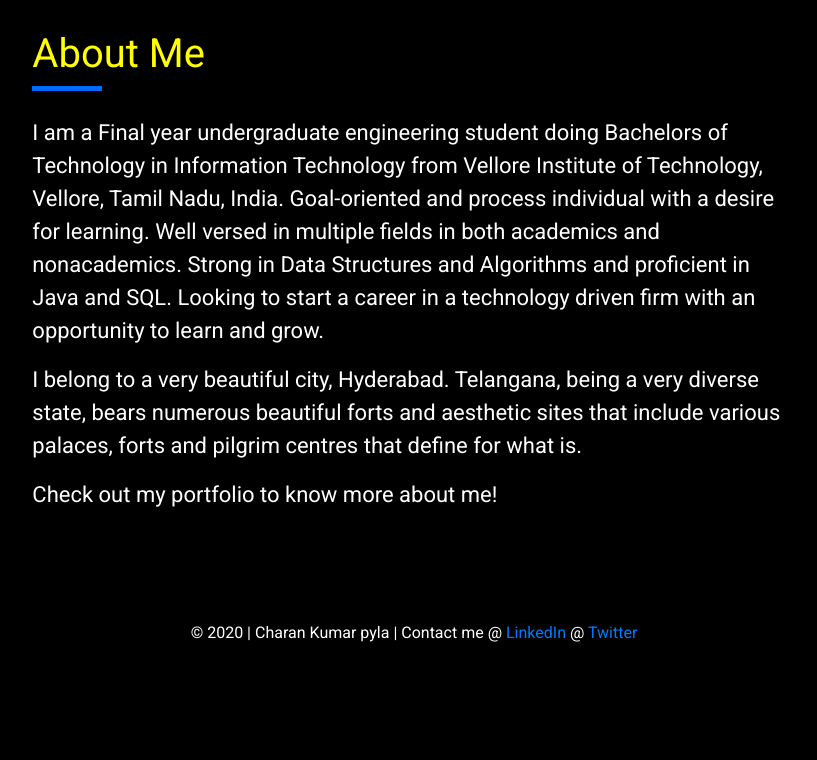
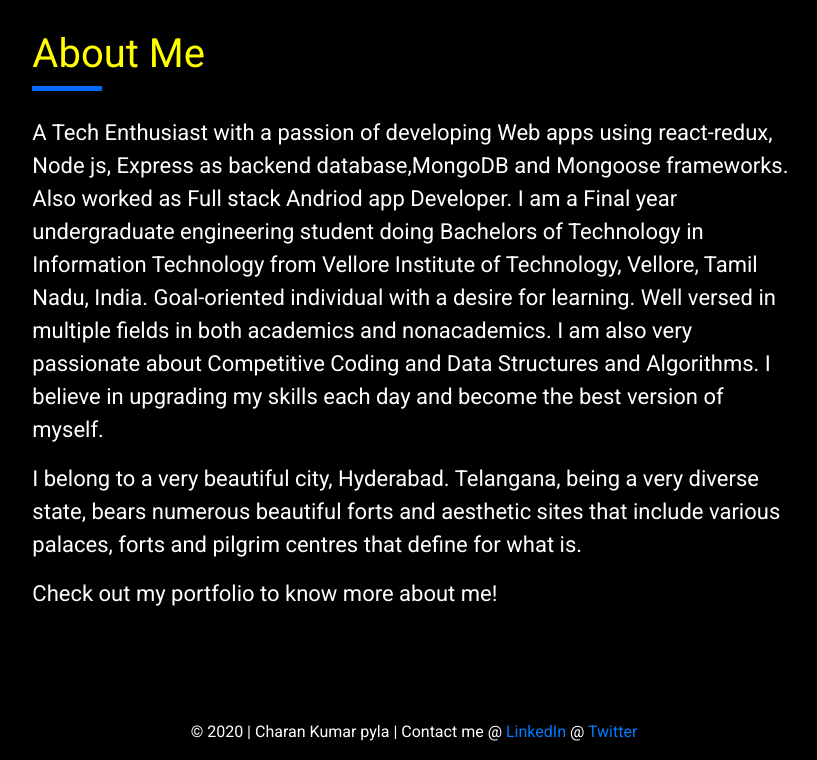
Before and after one commit to itscharanp/portfolio, a website: page index.html in a window 1280 px wide. Shown: the part 926-1686 px from the top of the page, without its empty margins (226-1043 px from the left). Before the commit the page ends 1587 px from the top, so only its background shows below. Drawn offline with nearby package versions, Linux system fonts and the light colour scheme.

Commit message:
Update index.html

```diff
--- a/index.html
+++ b/index.html
@@ -135,11 +135,10 @@
 
                     <div class="head-content" style="margin-top:10px; margin-bottom:100px;">
                         <p style="font-size:22px;color: white;">
-                            I am a Final year undergraduate engineering student doing Bachelors of
-                            Technology in Information Technology from Vellore Institute of Technology, Vellore, Tamil Nadu,
-                            India. Goal-oriented and process individual with a desire for learning. Well versed in multiple fields in both academics and nonacademics.
-                            Strong in Data Structures and Algorithms and proficient in Java and SQL. Looking to start a
-                            career in a technology driven firm with an opportunity to learn and grow.
+                            A Tech Enthusiast with a passion of developing Web apps using react-redux, Node js, Express as backend database,MongoDB and Mongoose frameworks. Also worked as Full stack Andriod app Developer.
+
+I am a Final year undergraduate engineering student doing Bachelors of Technology in Information Technology from Vellore Institute of Technology, Vellore, Tamil Nadu, India. Goal-oriented individual with a desire for learning. Well versed in multiple fields in both academics and nonacademics.
+                                                          I am also very passionate about Competitive Coding and Data Structures and Algorithms. I believe in upgrading my skills each day and become the best version of myself.
                         </p>
                         <p style="font-size:22px;color: white">I belong to a very beautiful city, Hyderabad.
                             Telangana, being a very diverse state,
```
